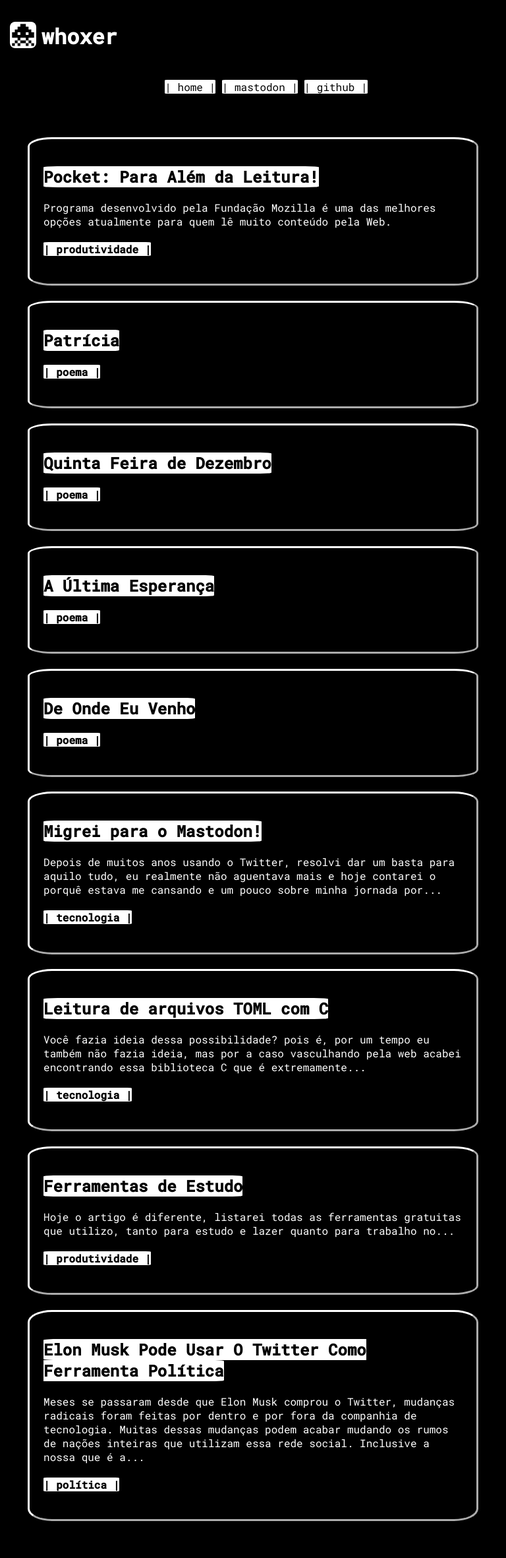
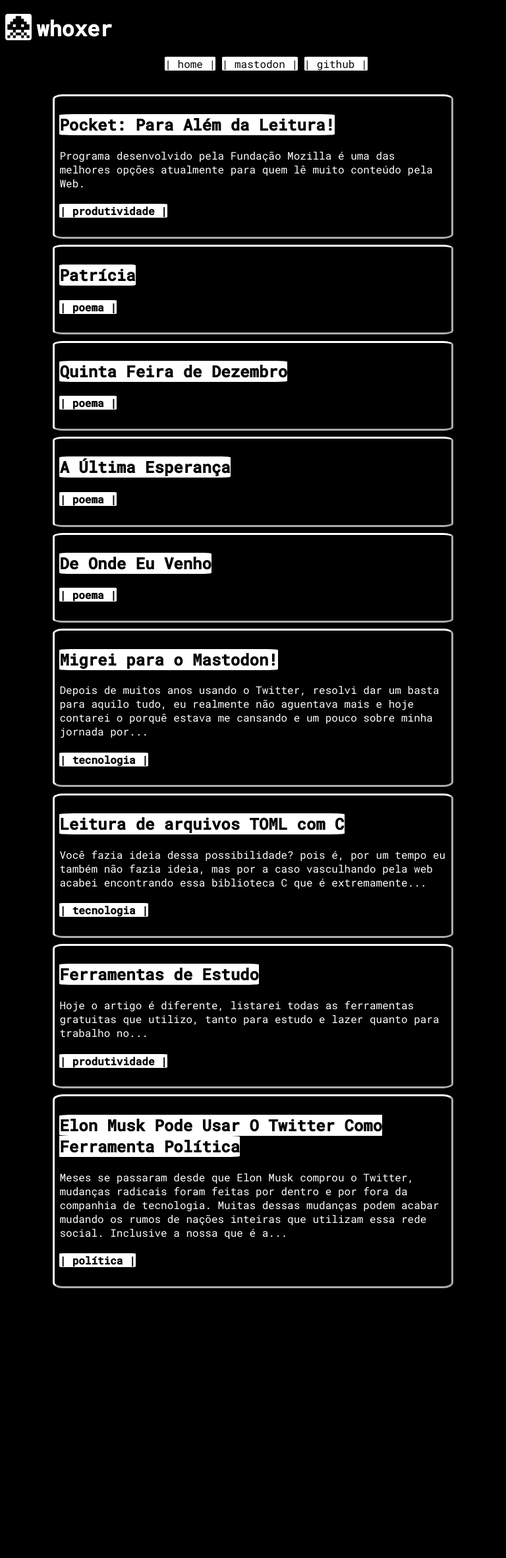
Before and after one commit to whoxer/whoxer.github.io, a PHP site: page /index.html in a window 768 px wide. Shown: the whole page at 66% size. After the commit the page ends 1953 px from the top, so only its background shows below. Run offline with PHP 8.4, Linux system fonts and the light colour scheme.

Commit message:
Design css mais responsivo; Agora estilo irá variar de tela para tela

```diff
--- a/css/style.css
+++ b/css/style.css
@@ -2,7 +2,7 @@
 
 @import url('https://fonts.googleapis.com/css2?family=Roboto+Mono:ital,wght@0,300;0,400;0,500;1,300;1,400;1,500&display=swap');
 
-/* estilo padrão para todo site */
+/* para todo o site (embora talvez eu ache que isso não deva ser tão seguro) */
 
 body {
     background-color: black;
@@ -14,89 +14,247 @@ body {
 }
 
 
-/* cabeçalho padrão para todo o site */
+/* mobile */
 
+@media screen and (max-width: 600px) and (min-width: 400px) {
+    /* cabeçalho para site mobile*/
     .header-blog {
         padding-top: 1%;
         margin-top: 0.5%;
         text-align: left;
     }
-
     .title-h {
         user-select: none;
         text-align: auto;
     }
-
     .ico-page {
         user-select: none;
         display: inline;
         float: inline-start;
         margin-right: 1%;
     }
-
     .icon-alien {
         border-radius: 20%;
     }
-
     .title {
         text-align: left;
         margin: 2%;
     }
-
     .menu {
         text-align: center;
         margin: 1%;
         padding: 1%;
     }
-
+    /* opções de seleção */
     .menu-opt {
         list-style: none;
     }
-
+    /* links */
     .opt {
         text-decoration: none;
         color: black;
         background-color: white;
         border-radius: 5%;
     }
-
     .opt:hover {
         text-decoration: none;
         color: white;
         background-color: black;
         border-radius: 5%;
     }
-
     .li-opt {
         display: inline-block;
         padding: 0;
         margin: 0;
     }
+    /* fim do estilo do cabeçalho */
+    /* estilo dos artigos mostrados no início da página */
+    .recent-articles {
+        text-align: left;
+        margin: 0;
+        padding: 0;
+    }
+    .posts-list {
+        list-style: none;
+        justify-content: left;
+        padding: 2%;
+        margin: 2%;
+    }
+    .post {
+        outline-style: outset;
+        outline-color: white;
+        margin-bottom: 4%;
+        margin-left: 2%;
+        margin-right: 2%;
+        margin-top: 2%;
+        padding: 3%;
+        border-radius: 5%;
+        user-select: none;
+    }
+}
 
-
-/* fim do estilo do cabeçalho */
-
-
+@media screen and (max-width: 992px) and (min-width: 768px) {
+    /* cabeçalho para site mobile*/
+    .header-blog {
+        padding-top: 0.5%;
+        margin-top: 0.1%;
+        text-align: left;
+    }
+    .title-h {
+        user-select: none;
+        text-align: auto;
+    }
+    .ico-page {
+        user-select: none;
+        display: inline;
+        float: inline-start;
+        margin-right: 1%;
+    }
+    .icon-alien {
+        border-radius: 20%;
+    }
+    .title {
+        text-align: left;
+        margin: 2%;
+    }
+    .menu {
+        text-align: center;
+        margin: 1%;
+        padding: 1%;
+    }
+    /* opções de seleção */
+    .menu-opt {
+        list-style: none;
+    }
     /* links */
-
     .opt {
         text-decoration: none;
         color: black;
         background-color: white;
         border-radius: 5%;
     }
-
     .opt:hover {
         text-decoration: none;
         color: white;
         background-color: black;
         border-radius: 5%;
     }
+    .li-opt {
+        display: inline-block;
+        padding: 0;
+        margin: 0;
+    }
+    /* fim do estilo do cabeçalho */
+    /* estilo dos artigos mostrados no início da página */
+    .recent-articles {
+        text-align: left;
+        margin: 0;
+        padding: 0;
+    }
+    .posts-list {
+        list-style: none;
+        justify-content: left;
+        padding: 1%;
+        margin: 1%;
+    }
+    .post {
+        outline-style: outset;
+        outline-color: white;
+        margin-bottom: 3%;
+        margin-left: 5%;
+        margin-right: 5%;
+        margin-top: 1%;
+        padding: 2%;
+        border-radius: 3%;
+        user-select: none;
+    }
+}
+
+
+/* desktop */
+
+@media screen and (max-width: 2100px) and (min-width: 768px) {
+    /* cabeçalho para site desktop*/
+    .header-blog {
+        padding-top: 0;
+        margin-top: 0;
+        text-align: left;
+    }
+    .title-h {
+        user-select: none;
+        text-align: auto;
+    }
+    .ico-page {
+        user-select: none;
+        display: inline;
+        float: inline-start;
+        margin-right: 1%;
+    }
+    .icon-alien {
+        border-radius: 10%;
+    }
+    .title {
+        text-align: left;
+        margin: 1%;
+    }
+    .menu {
+        text-align: center;
+        margin: 0%;
+        padding: 0%;
+    }
+    /* opções de seleção */
+    .menu-opt {
+        list-style: none;
+    }
+    /* links */
+    .opt {
+        text-decoration: none;
+        color: black;
+        background-color: white;
+        border-radius: 5%;
+    }
+    .opt:hover {
+        text-decoration: none;
+        color: white;
+        background-color: black;
+        border-radius: 5%;
+    }
+    .li-opt {
+        display: inline-block;
+        padding: 0;
+        margin: 0;
+    }
+    /* fim do estilo do cabeçalho */
+    /* estilo dos artigos mostrados no início da página */
+    .recent-articles {
+        text-align: left;
+        margin: 0;
+        padding: 0;
+    }
+    .posts-list {
+        list-style: none;
+        justify-content: left;
+        padding: 1%;
+        margin: 0%;
+    }
+    .post {
+        outline-style: outset;
+        outline-color: white;
+        margin-bottom: 2%;
+        margin-left: 10%;
+        margin-right: 10%;
+        margin-top: 2%;
+        padding: 1%;
+        border-radius: 2%;
+        user-select: none;
+    }
+}
 
 
 /* botão dropdown */
 
-.droplist {
+
+/* .droplist {
     display: none;
     list-style: none;
 }
@@ -117,7 +275,7 @@ body {
 .dropdown::selection {
     background-color: black;
     color: white;
-}
+} */
 
 
 /* meu deus como eu odeio css */
@@ -132,41 +290,3 @@ body {
     background-color: black;
     border-radius: 5%;
 } */
-
-
-/* estilo dos artigos mostrados no início da página */
-
-.recent-articles {
-    text-align: left;
-    margin: 0;
-    padding: 0;
-}
-
-.posts-list {
-    list-style: none;
-    justify-content: left;
-    padding: 2%;
-    margin: 2%;
-}
-
-.post {
-    outline-style: outset;
-    outline-color: white;
-    margin-bottom: 4%;
-    margin-left: 2%;
-    margin-right: 2%;
-    margin-top: 2%;
-    padding: 3%;
-    border-radius: 5%;
-    user-select: none;
-}
-
-.tag {
-    margin: 1;
-    padding: 1;
-}
-
-.more {
-    margin: 2%;
-    padding: 2%;
-}
```
Lines whose indentation alone changed are shown as unchanged.
